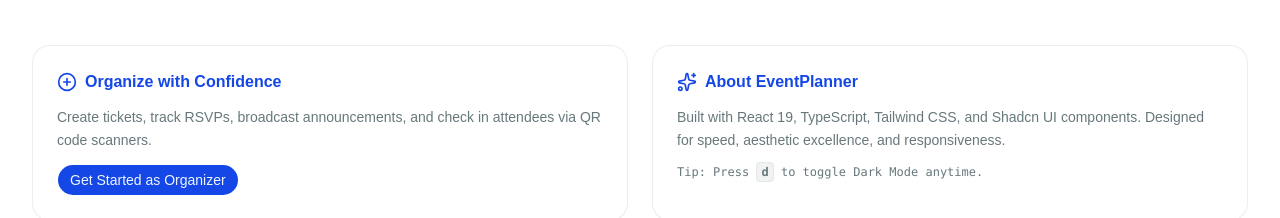
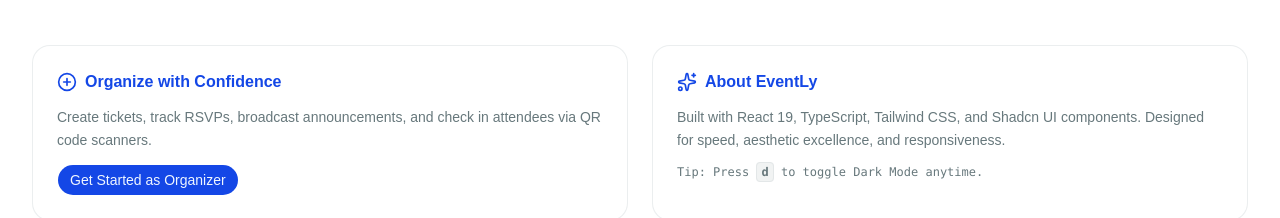
Before and after one commit to Singg-mey/group1-event-planner, a React (Vite) app: page / in a window 1280 px wide. Shown: the part 3147-3365 px from the top of the page. Built offline with nearby package versions, Linux system fonts and the light colour scheme.

Commit message:
Update App.tsx

```diff
--- a/src/App.tsx
+++ b/src/App.tsx
@@ -350,7 +350,7 @@
           <div className="rounded-2xl border border-border/70 bg-card p-6 space-y-3">
             <div className="flex items-center gap-2 text-primary font-bold">
               <Sparkles className="size-5" />
-              <h3 className="text-base font-semibold">About EventPlanner</h3>
+              <h3 className="text-base font-semibold">About EventLy</h3>
             </div>
             <p className="text-xs sm:text-sm text-muted-foreground leading-relaxed">
               Built with React 19, TypeScript, Tailwind CSS, and Shadcn UI components. Designed for speed, aesthetic excellence, and responsiveness.
```
